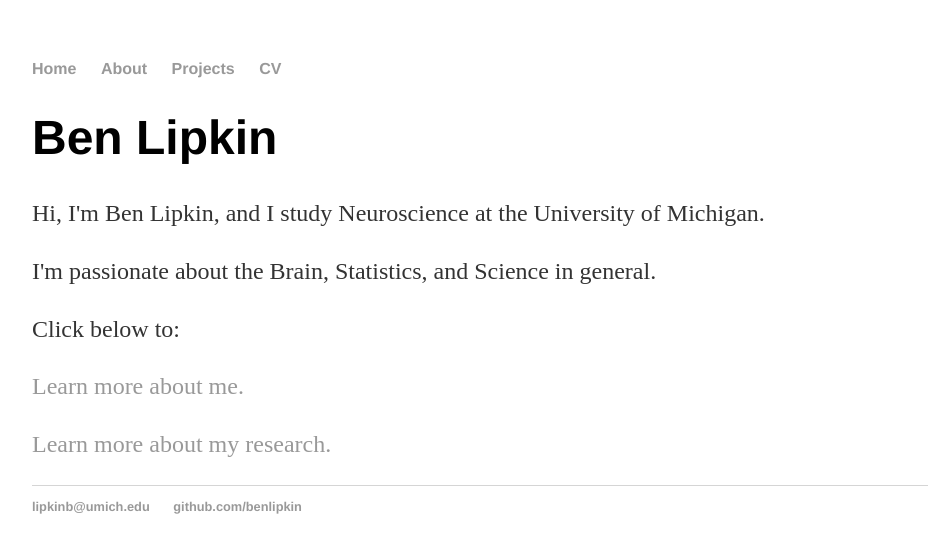
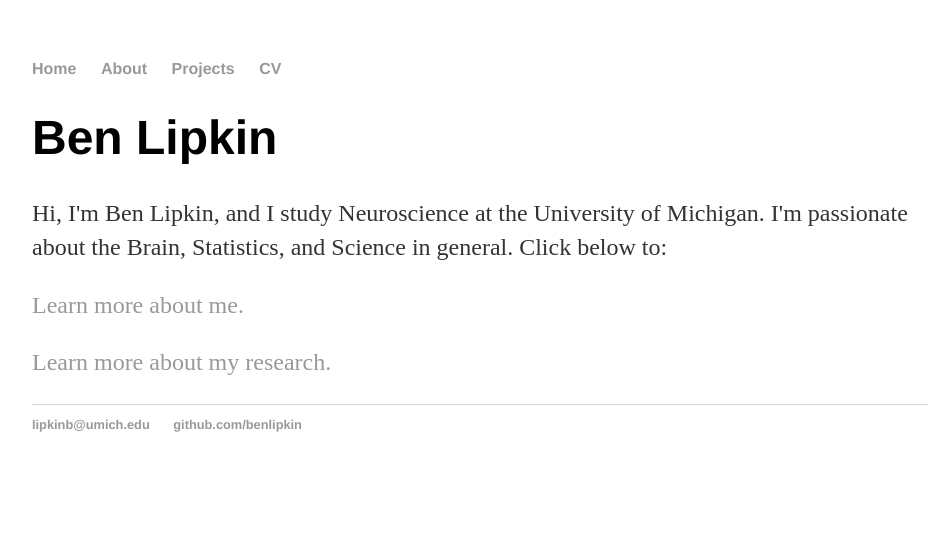
Before and after one commit to benlipkin/benlipkin.github.io, a Jekyll site: the page built from index.html, in a window 1280 px wide. Shown: the top 553 px of the page, without its empty margins (160-1098 px from the left). Built offline with Jekyll 4.4.1, drawn with Linux system fonts in a browser that asks for light colours.

```diff
--- a/index.html
+++ b/index.html
@@ -4,9 +4,7 @@ title: Ben Lipkin
 ---
 <div class="blurb">
 	<h1>Ben Lipkin</h1>
-	<p>Hi, I'm Ben Lipkin, and I study Neuroscience at the University of Michigan.</p>
-	<p>I'm passionate about the Brain, Statistics, and Science in general.</p>
-	<p>Click below to:</p>
-	<p><a href="/about">Learn more about me.</a>
+	<p>Hi, I'm Ben Lipkin, and I study Neuroscience at the University of Michigan. I'm passionate about the Brain, Statistics, and Science in general. Click below to:</p>
+	<p><a href="/about">Learn more about me.</a></p>
         <p><a href="/projects">Learn more about my research.</a></p>
 </div>
```
